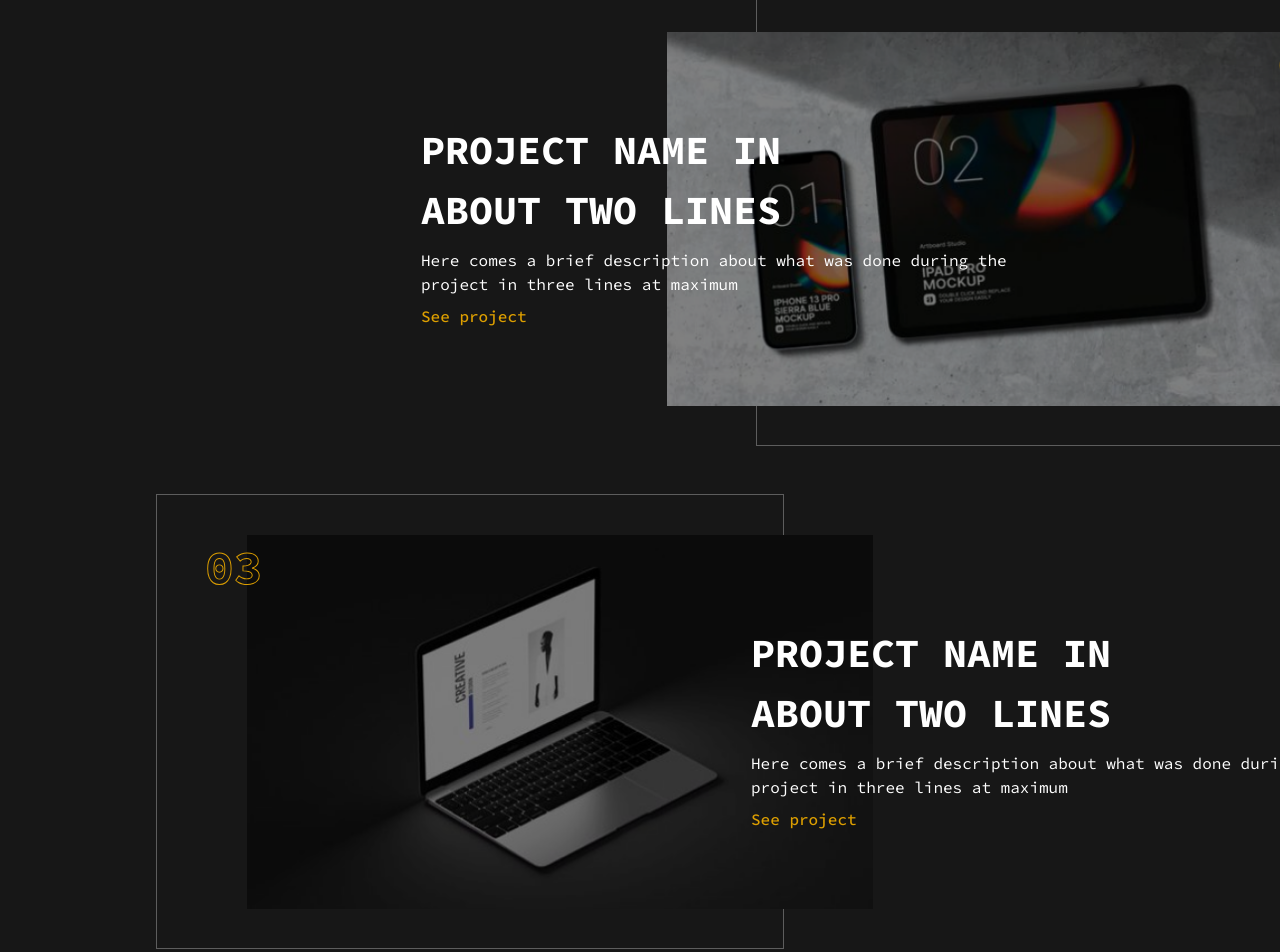
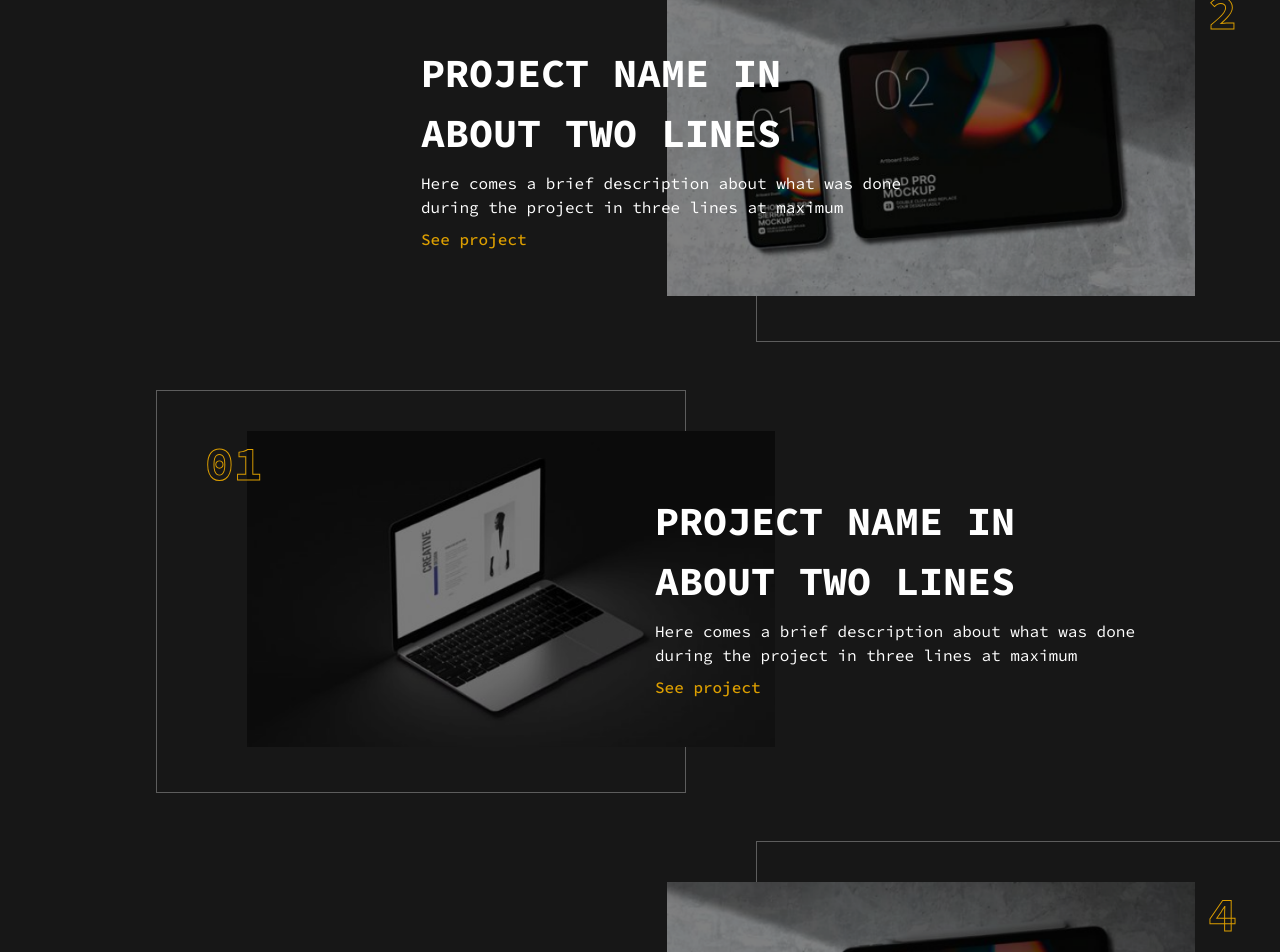
Before and after one commit to Guilherme1067/MyPortio, a React (Vite) app: page / in a window 1280 px wide. Shown: the part 1640-2592 px from the top of the page. Built offline with nearby package versions, Linux system fonts and the light colour scheme.

Commit message:
changes width sizes

```diff
--- a/src/components/Works.tsx
+++ b/src/components/Works.tsx
@@ -13,11 +13,11 @@ type ProjectBox = {
 }
 function RightSideProjectBox({ src, number, name, description, link }: ProjectBox) {
   return (
-    <div className="relative w-[628px] h-[455px] border-[0.5px]  border-border-gray left-[600px]">
+    <div className="relative w-[628px] h-[455px] md:w-[530px] md:h-[403px] border-[0.5px]  border-border-gray left-[600px]">
       <div className=''>
         <img className='absolute top-[40px] right-[90px]' src={src} />
         <span className='absolute right-[48px] top-[48px] font-extrabold text-5xl jobs'>{number}</span>
-        <div className='relative top-[128px] right-[336px] flex flex-col gap-2'>
+        <div className='relative top-[128px] md:top-[103px] right-[336px] flex flex-col gap-2'>
           <p className='font-bold text-[40px] text-white max-w-[360px]'>{name}</p>
           <span className='text-base text-white'>{description}</span>
           <a href="" className='text-yellow text-base font-medium'>See project</a>
@@ -29,17 +29,18 @@ function RightSideProjectBox({ src, number, name, description, link }: ProjectBo
 
 function LeftSideProjectBox({ src, number, name, description, link }: ProjectBox) {
   return (
-    <div className="relative w-[628px] h-[455px] border-[0.5px] border-border-gray ">
+    <div className="relative w-[628px] h-[455px] md:w-[530px] md:h-[403px] border-[0.5px]  border-border-gray ">
       <div className=''>
-        <img className='absolute top-[40px] left-[90px]' src={src} />
-        <span className='absolute left-[48px] top-[48px] font-extrabold text-5xl jobs'>{number}</span>
-        <div className='relative top-[128px] left-[594px] flex flex-col gap-2'>
-          <p className='font-bold text-[40px] text-white max-w-[360px] '>{name}</p>
-          <span className='text-base text-white '>{description}</span>
+        <img className='absolute top-[40px] left-[90px]' src={notebook} />
+        <span className='absolute left-[48px] top-[48px] font-extrabold text-5xl jobs'>01</span>
+        <div className='relative top-[128px] left-[594px] md:left-[498px] md:top-[100px]  flex flex-col gap-2'>
+          <p className='font-bold text-[40px] text-white '>PROJECT NAME IN <br /> ABOUT TWO LINES</p>
+          <span className='text-base text-white '>Here comes a brief description about what was done during the project in three lines at maximum</span>
           <a href="#" className='text-yellow text-base font-medium'>See project</a>
         </div>
       </div>
     </div>
+
   )
 
 }
@@ -48,16 +49,10 @@ export function Works() {
   return (
     <div id="#jobs" className='flex flex-col gap-12 absolute top-[1048px] left-[425px] md:left-[156px]  '>
       <p className='jobs font-extrabold text-2xl'>SELECTED WORK</p>
-
-      <LeftSideProjectBox src={notebook} number="01" name="PROJECT NAME IN ABOUT TWO LINES" description='Here comes a brief description about what was done during the project in three lines at maximum' />
-
-      <RightSideProjectBox src={project2} number="02" name="PROJECT NAME IN ABOUT TWO LINES" description='Here comes a brief description about what was done during the project in three lines at maximum' />
-
-      <LeftSideProjectBox src={notebook} number="03" name="PROJECT NAME IN ABOUT TWO LINES" description='Here comes a brief description about what was done during the project in three lines at maximum' />
-
-      <RightSideProjectBox src={notebook} number="04" name="PROJECT NAME IN ABOUT TWO LINES" description='Here comes a brief description about what was done during the project in three lines at maximum' />
-
-
+      <LeftSideProjectBox src={project2} number="1" name="PROJECT NAME IN ABOUT TWO LINES" description='Here comes a brief description about what was done during the project in three lines at maximum' />
+      <RightSideProjectBox src={project2} number="2" name="PROJECT NAME IN ABOUT TWO LINES" description='Here comes a brief description about what was done during the project in three lines at maximum' />
+      <LeftSideProjectBox src={project2} number="3" name="PROJECT NAME IN ABOUT TWO LINES" description='Here comes a brief description about what was done during the project in three lines at maximum' />
+      <RightSideProjectBox src={project2} number="4" name="PROJECT NAME IN ABOUT TWO LINES" description='Here comes a brief description about what was done during the project in three lines at maximum' />
     </div>
   )
 }
```
